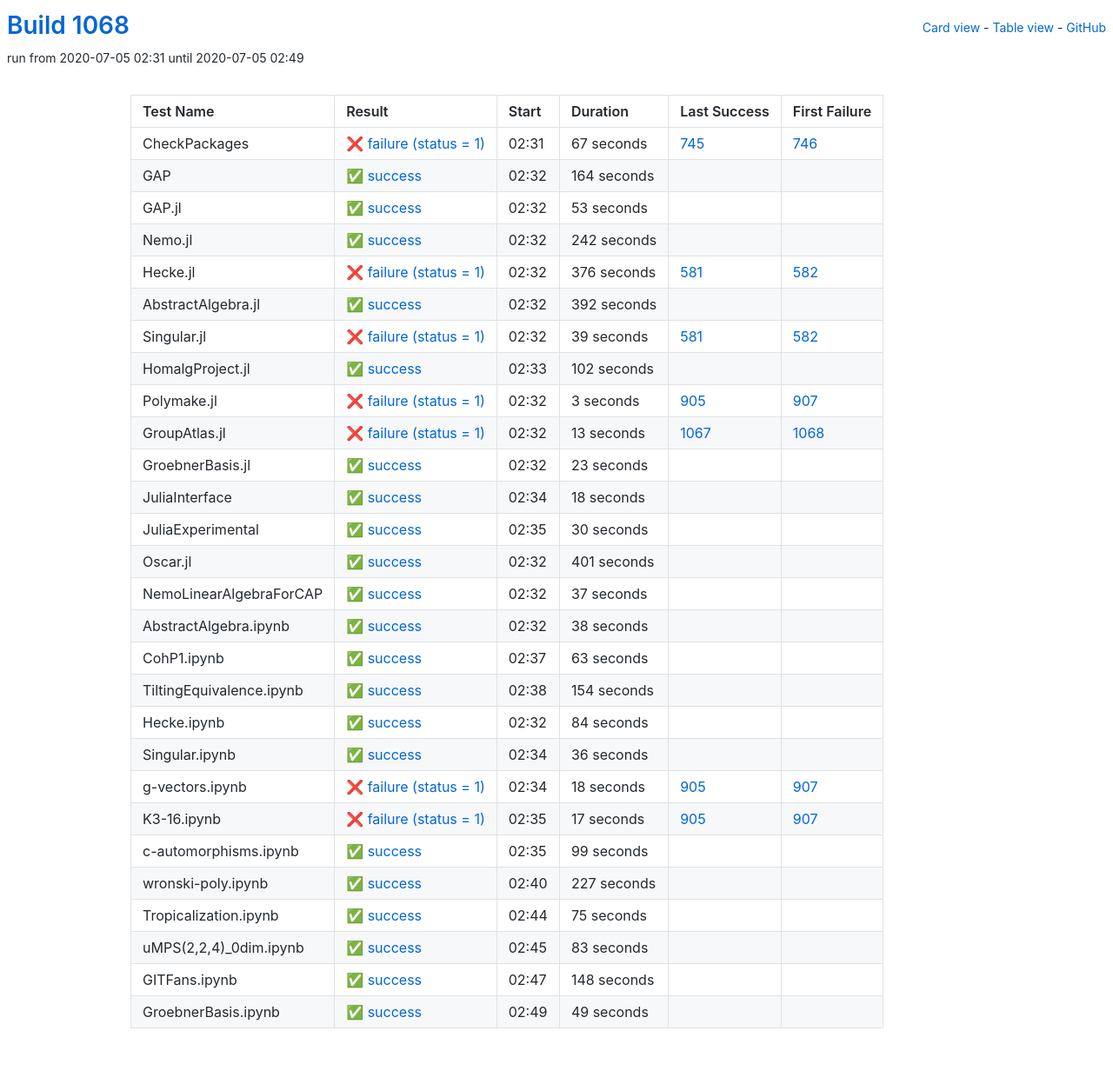
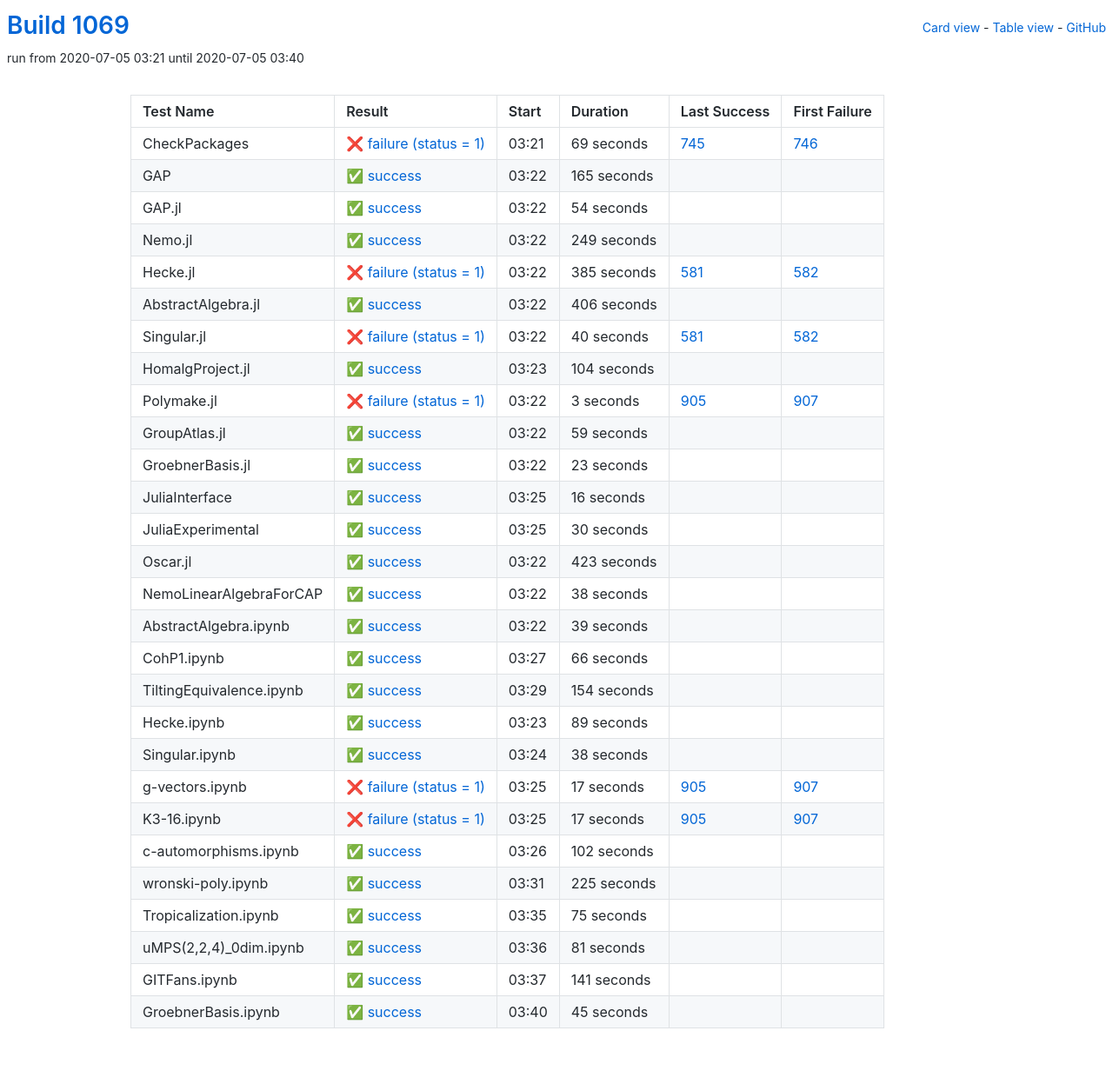
Before and after one commit to oscar-system/oscar-ci-status-1.4, a Jekyll site: the page built from table.html, in a window 1280 px wide. Shown: the whole page at 87% size. Built offline with Jekyll 4.4.1, drawn with Linux system fonts in a browser that asks for light colours.

Commit message:
Build #1069

```diff
--- a/_data/ci.yml
+++ b/_data/ci.yml
@@ -1,6 +1,6 @@
 ---
-build: 1068
-build_url: https://oscarci.mathematik.uni-kl.de/job/oscar-julia-1.4/1068/
+build: 1069
+build_url: https://oscarci.mathematik.uni-kl.de/job/oscar-julia-1.4/1069/
 job: oscar-julia-1.4
 organization: oscar-system
 repo: oscar-ci-status-1.4
@@ -8,104 +8,104 @@ repourl: https://github.com/oscar-system/oscar-ci-status-1.4
 tests:
 - name: CheckPackages
   id: checkpackages
-  log: https://oscarci.mathematik.uni-kl.de/job/oscar-julia-1.4/1068/artifact/logs/build-1068/CheckPackages.log
-  start: 2020-07-05 02:31
+  log: https://oscarci.mathematik.uni-kl.de/job/oscar-julia-1.4/1069/artifact/logs/build-1069/CheckPackages.log
+  start: 2020-07-05 03:21
   success: false
   exitcode: 1
   status: failure
-  duration: 67
+  duration: 69
   last_success: 745
   last_success_url: https://oscarci.mathematik.uni-kl.de/job/oscar-julia-1.4/745/
   first_failure: 746
   first_failure_url: https://oscarci.mathematik.uni-kl.de/job/oscar-julia-1.4/746/
 - name: GAP
   id: gap
-  log: https://oscarci.mathematik.uni-kl.de/job/oscar-julia-1.4/1068/artifact/logs/build-1068/GAP.log
-  start: 2020-07-05 02:32
+  log: https://oscarci.mathematik.uni-kl.de/job/oscar-julia-1.4/1069/artifact/logs/build-1069/GAP.log
+  start: 2020-07-05 03:22
   success: true
   exitcode: 0
   status: success
-  duration: 164
+  duration: 165
   last_success: false
   last_success_url:
   first_failure: false
   first_failure_url:
 - name: GAP.jl
   id: gap-jl
-  log: https://oscarci.mathematik.uni-kl.de/job/oscar-julia-1.4/1068/artifact/logs/build-1068/GAP.jl.log
-  start: 2020-07-05 02:32
+  log: https://oscarci.mathematik.uni-kl.de/job/oscar-julia-1.4/1069/artifact/logs/build-1069/GAP.jl.log
+  start: 2020-07-05 03:22
   success: true
   exitcode: 0
   status: success
-  duration: 53
+  duration: 54
   last_success: false
   last_success_url:
   first_failure: false
   first_failure_url:
 - name: Nemo.jl
   id: nemo-jl
-  log: https://oscarci.mathematik.uni-kl.de/job/oscar-julia-1.4/1068/artifact/logs/build-1068/Nemo.jl.log
-  start: 2020-07-05 02:32
+  log: https://oscarci.mathematik.uni-kl.de/job/oscar-julia-1.4/1069/artifact/logs/build-1069/Nemo.jl.log
+  start: 2020-07-05 03:22
   success: true
   exitcode: 0
   status: success
-  duration: 242
+  duration: 249
   last_success: false
   last_success_url:
   first_failure: false
   first_failure_url:
 - name: Hecke.jl
   id: hecke-jl
-  log: https://oscarci.mathematik.uni-kl.de/job/oscar-julia-1.4/1068/artifact/logs/build-1068/Hecke.jl.log
-  start: 2020-07-05 02:32
+  log: https://oscarci.mathematik.uni-kl.de/job/oscar-julia-1.4/1069/artifact/logs/build-1069/Hecke.jl.log
+  start: 2020-07-05 03:22
   success: false
   exitcode: 1
   status: failure
-  duration: 376
+  duration: 385
   last_success: 581
   last_success_url: https://oscarci.mathematik.uni-kl.de/job/oscar-julia-1.4/581/
   first_failure: 582
   first_failure_url: https://oscarci.mathematik.uni-kl.de/job/oscar-julia-1.4/582/
 - name: AbstractAlgebra.jl
   id: abstractalgebra-jl
-  log: https://oscarci.mathematik.uni-kl.de/job/oscar-julia-1.4/1068/artifact/logs/build-1068/AbstractAlgebra.jl.log
-  start: 2020-07-05 02:32
+  log: https://oscarci.mathematik.uni-kl.de/job/oscar-julia-1.4/1069/artifact/logs/build-1069/AbstractAlgebra.jl.log
+  start: 2020-07-05 03:22
   success: true
   exitcode: 0
   status: success
-  duration: 392
+  duration: 406
   last_success: false
   last_success_url:
   first_failure: false
   first_failure_url:
 - name: Singular.jl
   id: singular-jl
-  log: https://oscarci.mathematik.uni-kl.de/job/oscar-julia-1.4/1068/artifact/logs/build-1068/Singular.jl.log
-  start: 2020-07-05 02:32
+  log: https://oscarci.mathematik.uni-kl.de/job/oscar-julia-1.4/1069/artifact/logs/build-1069/Singular.jl.log
+  start: 2020-07-05 03:22
   success: false
   exitcode: 1
   status: failure
-  duration: 39
+  duration: 40
   last_success: 581
   last_success_url: https://oscarci.mathematik.uni-kl.de/job/oscar-julia-1.4/581/
   first_failure: 582
   first_failure_url: https://oscarci.mathematik.uni-kl.de/job/oscar-julia-1.4/582/
 - name: HomalgProject.jl
   id: homalgproject-jl
-  log: https://oscarci.mathematik.uni-kl.de/job/oscar-julia-1.4/1068/artifact/logs/build-1068/HomalgProject.jl.log
-  start: 2020-07-05 02:33
+  log: https://oscarci.mathematik.uni-kl.de/job/oscar-julia-1.4/1069/artifact/logs/build-1069/HomalgProject.jl.log
+  start: 2020-07-05 03:23
   success: true
   exitcode: 0
   status: success
-  duration: 102
+  duration: 104
   last_success: false
   last_success_url:
   first_failure: false
   first_failure_url:
 - name: Polymake.jl
   id: polymake-jl
-  log: https://oscarci.mathematik.uni-kl.de/job/oscar-julia-1.4/1068/artifact/logs/build-1068/Polymake.jl.log
-  start: 2020-07-05 02:32
+  log: https://oscarci.mathematik.uni-kl.de/job/oscar-julia-1.4/1069/artifact/logs/build-1069/Polymake.jl.log
+  start: 2020-07-05 03:22
   success: false
   exitcode: 1
   status: failure
@@ -116,20 +116,20 @@ tests:
   first_failure_url: https://oscarci.mathematik.uni-kl.de/job/oscar-julia-1.4/907/
 - name: GroupAtlas.jl
   id: groupatlas-jl
-  log: https://oscarci.mathematik.uni-kl.de/job/oscar-julia-1.4/1068/artifact/logs/build-1068/GroupAtlas.jl.log
-  start: 2020-07-05 02:32
-  success: false
-  exitcode: 1
-  status: failure
-  duration: 13
-  last_success: 1067
-  last_success_url: https://oscarci.mathematik.uni-kl.de/job/oscar-julia-1.4/1067/
-  first_failure: 1068
-  first_failure_url: https://oscarci.mathematik.uni-kl.de/job/oscar-julia-1.4/1068/
+  log: https://oscarci.mathematik.uni-kl.de/job/oscar-julia-1.4/1069/artifact/logs/build-1069/GroupAtlas.jl.log
+  start: 2020-07-05 03:22
+  success: true
+  exitcode: 0
+  status: success
+  duration: 59
+  last_success: false
+  last_success_url:
+  first_failure: false
+  first_failure_url:
 - name: GroebnerBasis.jl
   id: groebnerbasis-jl
-  log: https://oscarci.mathematik.uni-kl.de/job/oscar-julia-1.4/1068/artifact/logs/build-1068/GroebnerBasis.jl.log
-  start: 2020-07-05 02:32
+  log: https://oscarci.mathematik.uni-kl.de/job/oscar-julia-1.4/1069/artifact/logs/build-1069/GroebnerBasis.jl.log
+  start: 2020-07-05 03:22
   success: true
   exitcode: 0
   status: success
@@ -140,20 +140,20 @@ tests:
   first_failure_url:
 - name: JuliaInterface
   id: juliainterface
-  log: https://oscarci.mathematik.uni-kl.de/job/oscar-julia-1.4/1068/artifact/logs/build-1068/JuliaInterface.log
-  start: 2020-07-05 02:34
+  log: https://oscarci.mathematik.uni-kl.de/job/oscar-julia-1.4/1069/artifact/logs/build-1069/JuliaInterface.log
+  start: 2020-07-05 03:25
   success: true
   exitcode: 0
   status: success
-  duration: 18
+  duration: 16
   last_success: false
   last_success_url:
   first_failure: false
   first_failure_url:
 - name: JuliaExperimental
   id: juliaexperimental
-  log: https://oscarci.mathematik.uni-kl.de/job/oscar-julia-1.4/1068/artifact/logs/build-1068/JuliaExperimental.log
-  start: 2020-07-05 02:35
+  log: https://oscarci.mathematik.uni-kl.de/job/oscar-julia-1.4/1069/artifact/logs/build-1069/JuliaExperimental.log
+  start: 2020-07-05 03:25
   success: true
   exitcode: 0
   status: success
@@ -164,32 +164,20 @@ tests:
   first_failure_url:
 - name: Oscar.jl
   id: oscar-jl
-  log: https://oscarci.mathematik.uni-kl.de/job/oscar-julia-1.4/1068/artifact/logs/build-1068/Oscar.jl.log
-  start: 2020-07-05 02:32
+  log: https://oscarci.mathematik.uni-kl.de/job/oscar-julia-1.4/1069/artifact/logs/build-1069/Oscar.jl.log
+  start: 2020-07-05 03:22
   success: true
   exitcode: 0
   status: success
-  duration: 401
+  duration: 423
   last_success: false
   last_success_url:
   first_failure: false
   first_failure_url:
 - name: NemoLinearAlgebraForCAP
   id: nemolinearalgebraforcap
-  log: https://oscarci.mathematik.uni-kl.de/job/oscar-julia-1.4/1068/artifact/logs/build-1068/NemoLinearAlgebraForCAP.log
-  start: 2020-07-05 02:32
-  success: true
-  exitcode: 0
-  status: success
-  duration: 37
-  last_success: false
-  last_success_url:
-  first_failure: false
-  first_failure_url:
-- name: AbstractAlgebra.ipynb
-  id: abstractalgebra-ipynb
-  log: https://oscarci.mathematik.uni-kl.de/job/oscar-julia-1.4/1068/artifact/logs/build-1068/AbstractAlgebra.ipynb.log
-  start: 2020-07-05 02:32
+  log: https://oscarci.mathematik.uni-kl.de/job/oscar-julia-1.4/1069/artifact/logs/build-1069/NemoLinearAlgebraForCAP.log
+  start: 2020-07-05 03:22
   success: true
   exitcode: 0
   status: success
@@ -198,22 +186,34 @@ tests:
   last_success_url:
   first_failure: false
   first_failure_url:
-- name: CohP1.ipynb
-  id: cohp1-ipynb
-  log: https://oscarci.mathematik.uni-kl.de/job/oscar-julia-1.4/1068/artifact/logs/build-1068/CohP1.ipynb.log
-  start: 2020-07-05 02:37
+- name: AbstractAlgebra.ipynb
+  id: abstractalgebra-ipynb
+  log: https://oscarci.mathematik.uni-kl.de/job/oscar-julia-1.4/1069/artifact/logs/build-1069/AbstractAlgebra.ipynb.log
+  start: 2020-07-05 03:22
   success: true
   exitcode: 0
   status: success
-  duration: 63
+  duration: 39
+  last_success: false
+  last_success_url:
+  first_failure: false
+  first_failure_url:
+- name: CohP1.ipynb
+  id: cohp1-ipynb
+  log: https://oscarci.mathematik.uni-kl.de/job/oscar-julia-1.4/1069/artifact/logs/build-1069/CohP1.ipynb.log
+  start: 2020-07-05 03:27
+  success: true
+  exitcode: 0
+  status: success
+  duration: 66
   last_success: false
   last_success_url:
   first_failure: false
   first_failure_url:
 - name: TiltingEquivalence.ipynb
   id: tiltingequivalence-ipynb
-  log: https://oscarci.mathematik.uni-kl.de/job/oscar-julia-1.4/1068/artifact/logs/build-1068/TiltingEquivalence.ipynb.log
-  start: 2020-07-05 02:38
+  log: https://oscarci.mathematik.uni-kl.de/job/oscar-julia-1.4/1069/artifact/logs/build-1069/TiltingEquivalence.ipynb.log
+  start: 2020-07-05 03:29
   success: true
   exitcode: 0
   status: success
@@ -224,44 +224,44 @@ tests:
   first_failure_url:
 - name: Hecke.ipynb
   id: hecke-ipynb
-  log: https://oscarci.mathematik.uni-kl.de/job/oscar-julia-1.4/1068/artifact/logs/build-1068/Hecke.ipynb.log
-  start: 2020-07-05 02:32
+  log: https://oscarci.mathematik.uni-kl.de/job/oscar-julia-1.4/1069/artifact/logs/build-1069/Hecke.ipynb.log
+  start: 2020-07-05 03:23
   success: true
   exitcode: 0
   status: success
-  duration: 84
+  duration: 89
   last_success: false
   last_success_url:
   first_failure: false
   first_failure_url:
 - name: Singular.ipynb
   id: singular-ipynb
-  log: https://oscarci.mathematik.uni-kl.de/job/oscar-julia-1.4/1068/artifact/logs/build-1068/Singular.ipynb.log
-  start: 2020-07-05 02:34
+  log: https://oscarci.mathematik.uni-kl.de/job/oscar-julia-1.4/1069/artifact/logs/build-1069/Singular.ipynb.log
+  start: 2020-07-05 03:24
   success: true
   exitcode: 0
   status: success
-  duration: 36
+  duration: 38
   last_success: false
   last_success_url:
   first_failure: false
   first_failure_url:
 - name: g-vectors.ipynb
   id: g-vectors-ipynb
-  log: https://oscarci.mathematik.uni-kl.de/job/oscar-julia-1.4/1068/artifact/logs/build-1068/g-vectors.ipynb.log
-  start: 2020-07-05 02:34
+  log: https://oscarci.mathematik.uni-kl.de/job/oscar-julia-1.4/1069/artifact/logs/build-1069/g-vectors.ipynb.log
+  start: 2020-07-05 03:25
   success: false
   exitcode: 1
   status: failure
-  duration: 18
+  duration: 17
   last_success: 905
   last_success_url: https://oscarci.mathematik.uni-kl.de/job/oscar-julia-1.4/905/
   first_failure: 907
   first_failure_url: https://oscarci.mathematik.uni-kl.de/job/oscar-julia-1.4/907/
 - name: K3-16.ipynb
   id: k3-16-ipynb
-  log: https://oscarci.mathematik.uni-kl.de/job/oscar-julia-1.4/1068/artifact/logs/build-1068/K3-16.ipynb.log
-  start: 2020-07-05 02:35
+  log: https://oscarci.mathematik.uni-kl.de/job/oscar-julia-1.4/1069/artifact/logs/build-1069/K3-16.ipynb.log
+  start: 2020-07-05 03:25
   success: false
   exitcode: 1
   status: failure
@@ -272,32 +272,32 @@ tests:
   first_failure_url: https://oscarci.mathematik.uni-kl.de/job/oscar-julia-1.4/907/
 - name: c-automorphisms.ipynb
   id: c-automorphisms-ipynb
-  log: https://oscarci.mathematik.uni-kl.de/job/oscar-julia-1.4/1068/artifact/logs/build-1068/c-automorphisms.ipynb.log
-  start: 2020-07-05 02:35
+  log: https://oscarci.mathematik.uni-kl.de/job/oscar-julia-1.4/1069/artifact/logs/build-1069/c-automorphisms.ipynb.log
+  start: 2020-07-05 03:26
   success: true
   exitcode: 0
   status: success
-  duration: 99
+  duration: 102
   last_success: false
   last_success_url:
   first_failure: false
   first_failure_url:
 - name: wronski-poly.ipynb
   id: wronski-poly-ipynb
-  log: https://oscarci.mathematik.uni-kl.de/job/oscar-julia-1.4/1068/artifact/logs/build-1068/wronski-poly.ipynb.log
-  start: 2020-07-05 02:40
+  log: https://oscarci.mathematik.uni-kl.de/job/oscar-julia-1.4/1069/artifact/logs/build-1069/wronski-poly.ipynb.log
+  start: 2020-07-05 03:31
   success: true
   exitcode: 0
   status: success
-  duration: 227
+  duration: 225
   last_success: false
   last_success_url:
   first_failure: false
   first_failure_url:
 - name: Tropicalization.ipynb
   id: tropicalization-ipynb
-  log: https://oscarci.mathematik.uni-kl.de/job/oscar-julia-1.4/1068/artifact/logs/build-1068/Tropicalization.ipynb.log
-  start: 2020-07-05 02:44
+  log: https://oscarci.mathematik.uni-kl.de/job/oscar-julia-1.4/1069/artifact/logs/build-1069/Tropicalization.ipynb.log
+  start: 2020-07-05 03:35
   success: true
   exitcode: 0
   status: success
@@ -308,36 +308,36 @@ tests:
   first_failure_url:
 - name: uMPS(2,2,4)_0dim.ipynb
   id: umps-2-2-4-0dim-ipynb
-  log: https://oscarci.mathematik.uni-kl.de/job/oscar-julia-1.4/1068/artifact/logs/build-1068/uMPS-2-2-4-_0dim.ipynb.log
-  start: 2020-07-05 02:45
+  log: https://oscarci.mathematik.uni-kl.de/job/oscar-julia-1.4/1069/artifact/logs/build-1069/uMPS-2-2-4-_0dim.ipynb.log
+  start: 2020-07-05 03:36
   success: true
   exitcode: 0
   status: success
-  duration: 83
+  duration: 81
   last_success: false
   last_success_url:
   first_failure: false
   first_failure_url:
 - name: GITFans.ipynb
   id: gitfans-ipynb
-  log: https://oscarci.mathematik.uni-kl.de/job/oscar-julia-1.4/1068/artifact/logs/build-1068/GITFans.ipynb.log
-  start: 2020-07-05 02:47
+  log: https://oscarci.mathematik.uni-kl.de/job/oscar-julia-1.4/1069/artifact/logs/build-1069/GITFans.ipynb.log
+  start: 2020-07-05 03:37
   success: true
   exitcode: 0
   status: success
-  duration: 148
+  duration: 141
   last_success: false
   last_success_url:
   first_failure: false
   first_failure_url:
 - name: GroebnerBasis.ipynb
   id: groebnerbasis-ipynb
-  log: https://oscarci.mathematik.uni-kl.de/job/oscar-julia-1.4/1068/artifact/logs/build-1068/GroebnerBasis.ipynb.log
-  start: 2020-07-05 02:49
+  log: https://oscarci.mathematik.uni-kl.de/job/oscar-julia-1.4/1069/artifact/logs/build-1069/GroebnerBasis.ipynb.log
+  start: 2020-07-05 03:40
   success: true
   exitcode: 0
   status: success
-  duration: 49
+  duration: 45
   last_success: false
   last_success_url:
   first_failure: false
```
Also changed, not shown: README.md.
